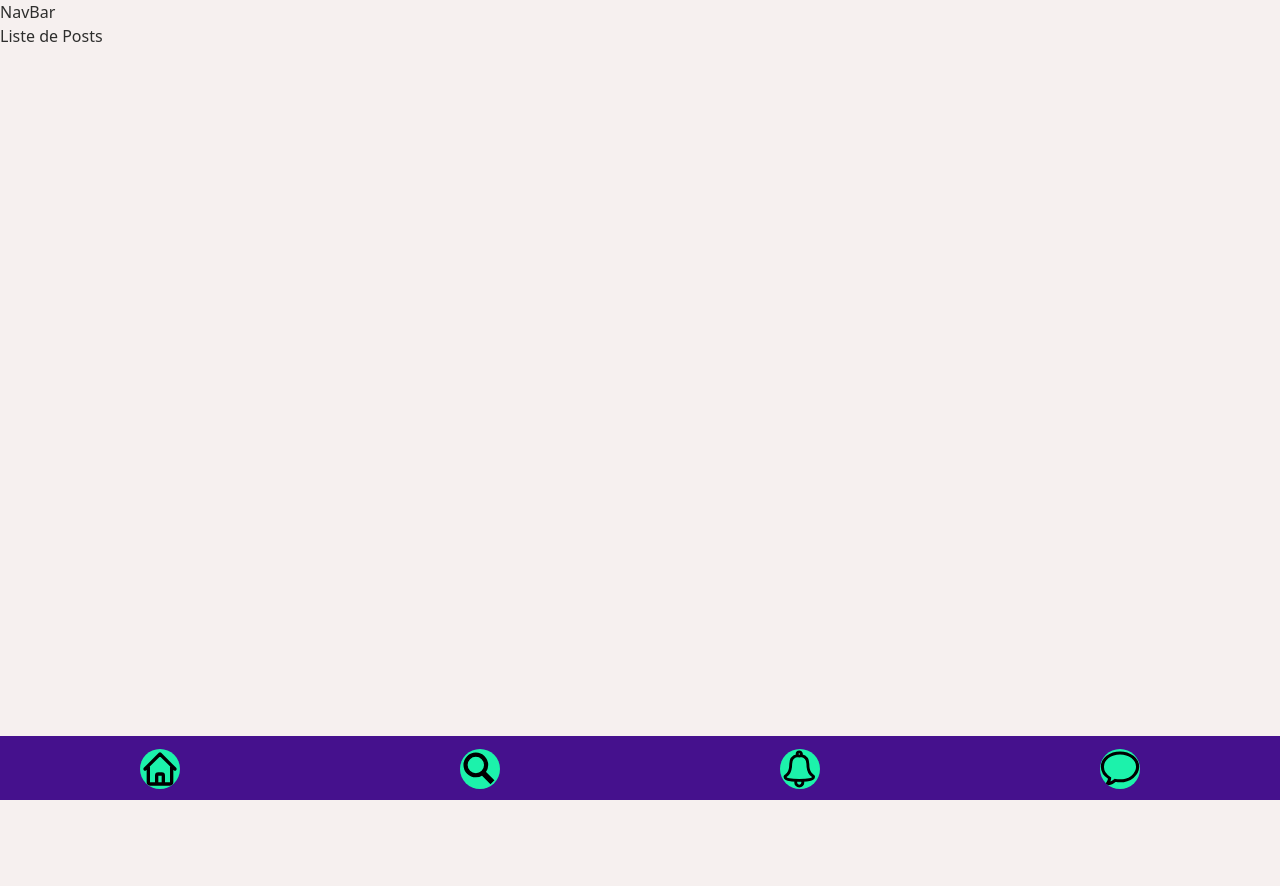
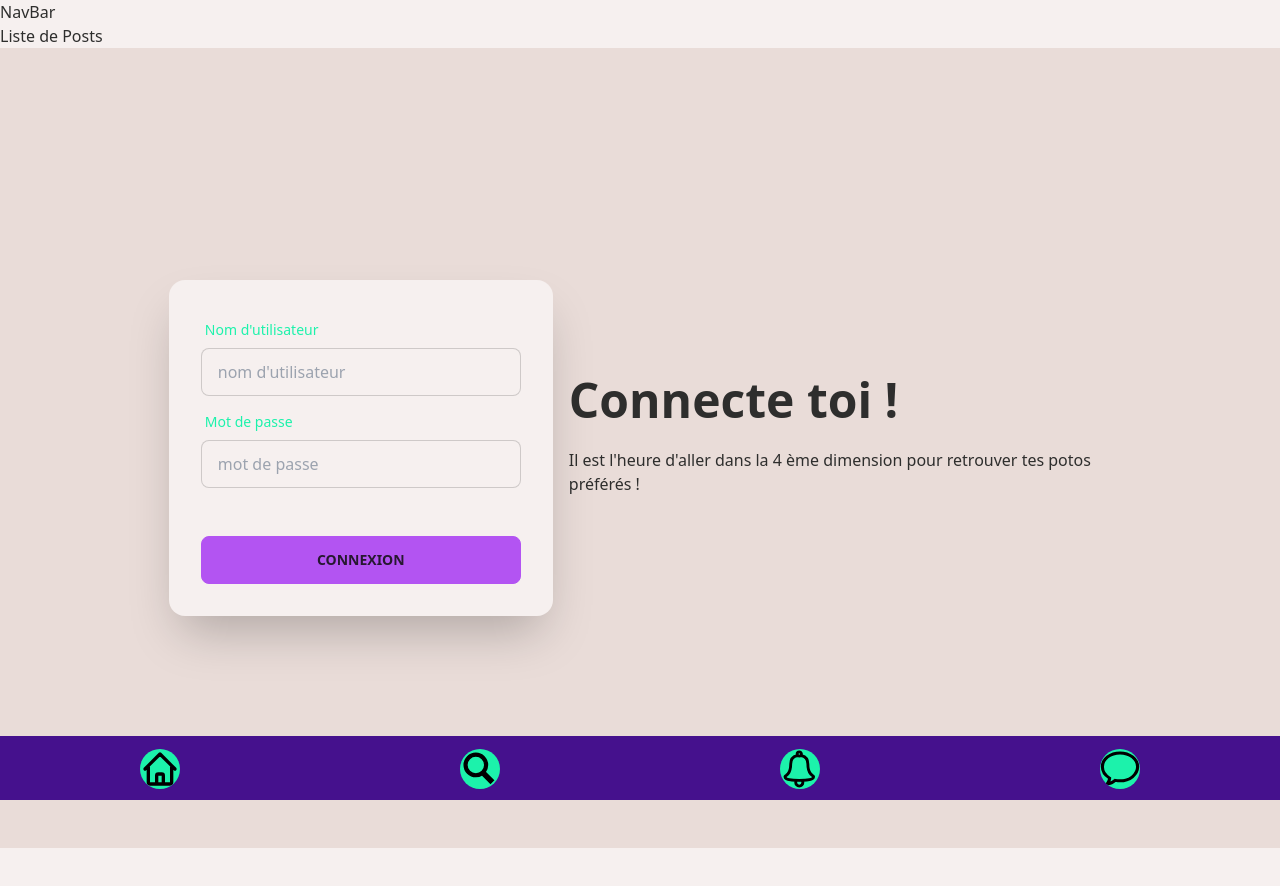
Before and after one commit to DavidDcl/TimeHub-Project, a React (Vite) app in the folder frontend/: page / in a window 1280 px wide. Shown: the top 886 px of the page. Before the commit the page ends 800 px from the top, so only its background shows below. Built offline with nearby package versions, Linux system fonts and the light colour scheme.

Commit message:
added hero to home

```diff
--- a/frontend/src/pages/Home.jsx
+++ b/frontend/src/pages/Home.jsx
@@ -1,7 +1,62 @@
+import { useState } from "react"
+
 const Home = () => {
+  const [modal, setModal] = useState(true)
+
+  const handleConnexion = () => {
+    setModal(false)
+  }
+
   return (
     <div>
       <h1>Liste de Posts</h1>
+      {modal && (
+        <div className="hero min-h-screen bg-base-200">
+          <div className="hero-content flex-col lg:flex-row-reverse">
+            <div className="text-center lg:text-left">
+              <h1 className="text-5xl font-bold">Connecte toi !</h1>
+              <p className="py-6">
+                Il est l'heure d'aller dans la 4 ème dimension pour retrouver
+                tes potos préférés !
+              </p>
+            </div>
+            <div className=" card flex-shrink-0 w-full max-w-sm shadow-2xl bg-base-100">
+              <div className="card-body">
+                <div className="form-control">
+                  <label className="label">
+                    <span className="label-text text-secondary">
+                      Nom d'utilisateur
+                    </span>
+                  </label>
+                  <input
+                    type="text"
+                    placeholder="nom d'utilisateur"
+                    className="input input-bordered text-secondary"
+                  />
+                </div>
+                <div className="form-control">
+                  <label className="label">
+                    <span className="label-text text-secondary">
+                      Mot de passe
+                    </span>
+                  </label>
+                  <input
+                    type="text"
+                    placeholder="mot de passe"
+                    className="input input-bordered text-secondary"
+                  />
+                  <label className="label"></label>
+                </div>
+                <div className="form-control mt-6">
+                  <button className="btn btn-primary" onClick={handleConnexion}>
+                    Connexion
+                  </button>
+                </div>
+              </div>
+            </div>
+          </div>
+        </div>
+      )}
     </div>
   )
 }
```
